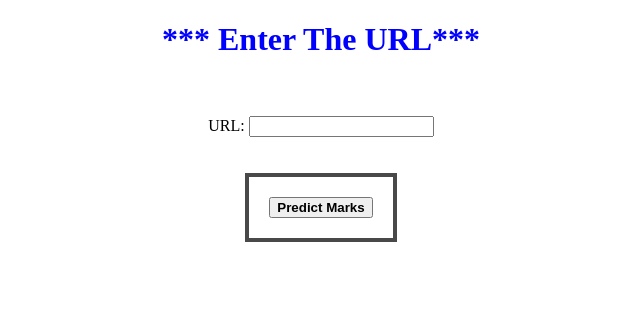
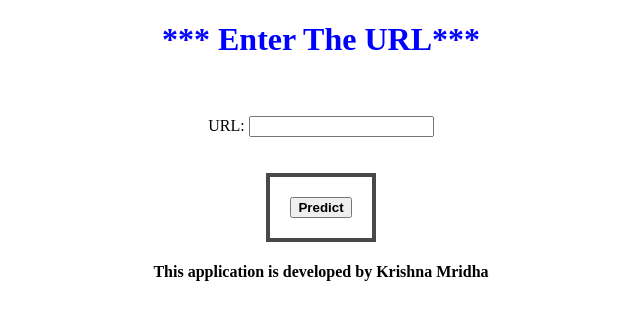
Before and after one commit to krishna-mridha/phising_websit_prediction, a Flask app: page / in a window 1280 px wide. Shown: the top 320 px of the page, without its empty margins (319-959 px from the left). Run offline with Flask 2, Linux system fonts and the light colour scheme; parts of the project's set-up code (start-up, migrations or seed data) failed here and were passed over.

Commit message:
Update index.html

```diff
--- a/templates/index.html
+++ b/templates/index.html
@@ -57,7 +57,7 @@
 
         <!-- Show button -->
         <div class="button_cont" align="center"><a class="button_css" href="http://bit.ly/breast-cancer-ml-project" target="_blank" rel="nofollow noopener">
-            <button type="submit" class="btn btn-primary btn-block btn-large"><strong>Predict Marks</strong></button></a>
+            <button type="submit" class="btn btn-primary btn-block btn-large"><strong>Predict</strong></button></a>
         </div>
 
     </form>
@@ -71,6 +71,10 @@
    </div>
 
  </div>
-
+<div>
+	<center>
+		<h4>This application is developed by Krishna Mridha</h4>
+	</center>
+</div>
 </body>
 </html>
```
